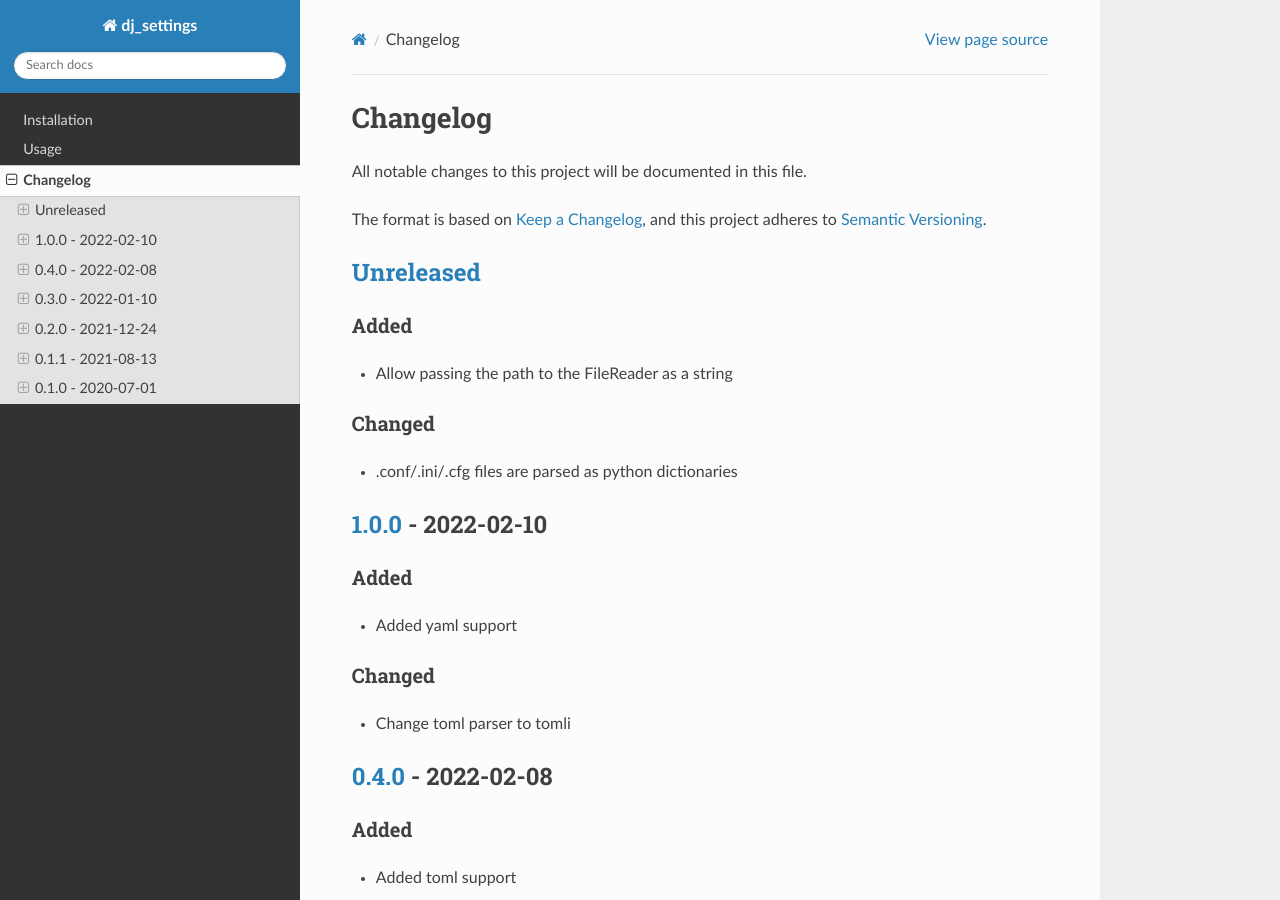
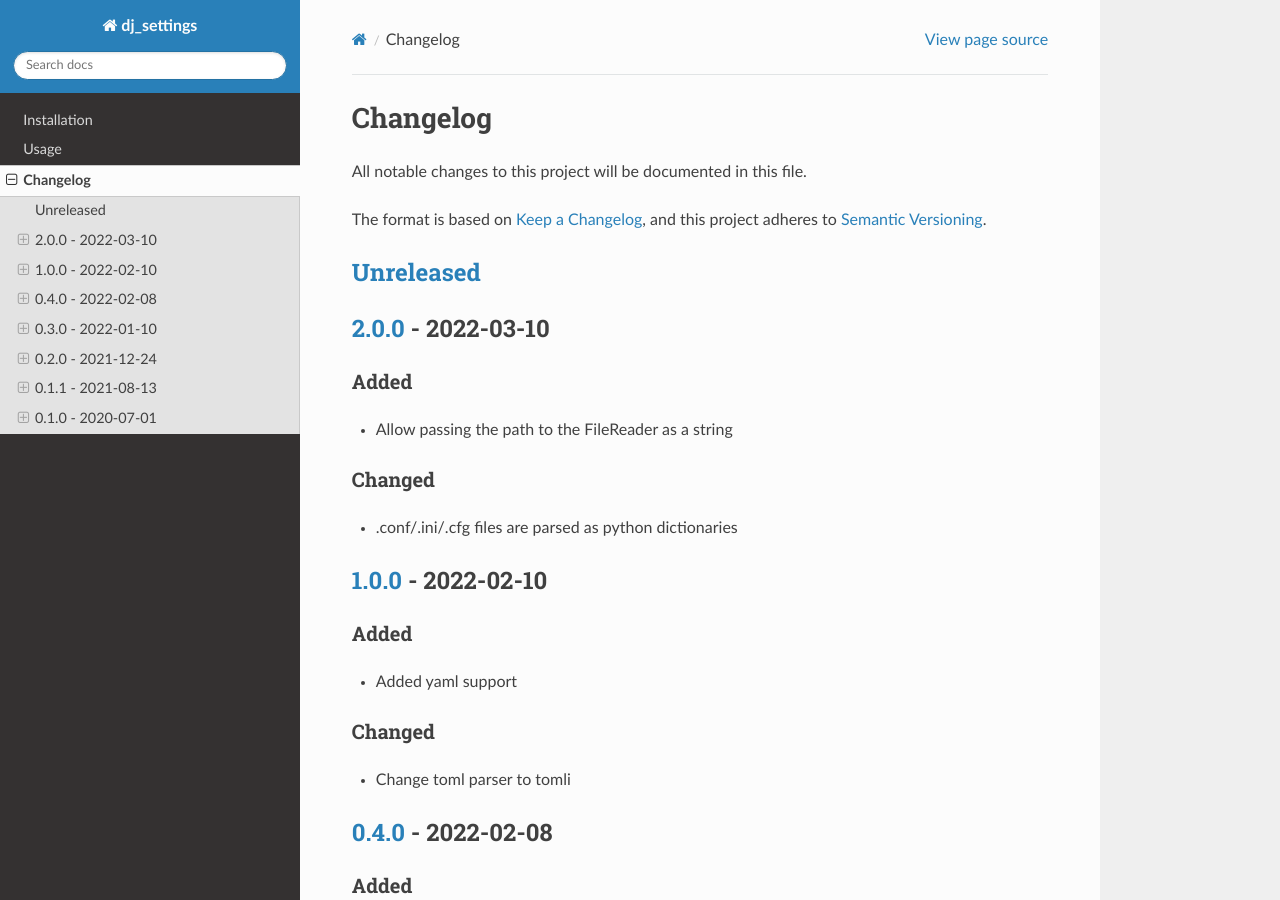
Before and after one commit to spapanik/dj_settings, a Sphinx documentation site: the page built from docs/source/changelog.rst, in a window 1280 px wide and 900 px high. Built offline with Sphinx 7.4.7 and the Read the Docs theme 2.0.0, drawn with Linux system fonts in a browser that asks for light colours.

Commit message:
Bump version

```diff
--- a/CHANGELOG.rst
+++ b/CHANGELOG.rst
@@ -8,6 +8,9 @@ The format is based on `Keep a Changelog`_, and this project adheres to `Semanti
 
 `Unreleased`_
 -------------
+
+`2.0.0`_ - 2022-03-10
+---------------------
 
 Added
 ^^^^^
@@ -69,7 +72,8 @@ Added
 * Allow including python files for settings
 
 
-.. _`unreleased`: https://github.com/spapanik/dj_settings/compare/v1.0.0...main
+.. _`unreleased`: https://github.com/spapanik/dj_settings/compare/v2.0.0...main
+.. _`2.0.0`: https://github.com/spapanik/dj_settings/compare/v1.0.0...v2.0.0
 .. _`1.0.0`: https://github.com/spapanik/dj_settings/compare/v0.4.0...v1.0.0
 .. _`0.4.0`: https://github.com/spapanik/dj_settings/compare/v0.3.0...v0.4.0
 .. _`0.3.0`: https://github.com/spapanik/dj_settings/compare/v0.2.0...v0.3.0
--- a/README.rst
+++ b/README.rst
@@ -38,7 +38,7 @@ The easiest way is to use `poetry`_ to manage your dependencies and add *dj_sett
 .. code-block:: toml
 
     [tool.poetry.dependencies]
-    dj_settings = "^1.0.0"
+    dj_settings = "^2.0.0"
 
 Usage
 ^^^^^
--- a/docs/source/installation.rst
+++ b/docs/source/installation.rst
@@ -7,7 +7,7 @@ The easiest way is to use `poetry`_ to manage your dependencies and add *dj_sett
 .. code-block:: toml
 
     [tool.poetry.dependencies]
-    dj_settings = "^1.0.0"
+    dj_settings = "^2.0.0"
 
 
 .. _poetry: https://python-poetry.org/
--- a/pyproject.toml
+++ b/pyproject.toml
@@ -26,7 +26,7 @@ testpaths = "tests"
 
 [tool.poetry]
 name = "dj_settings"
-version = "1.0.0"
+version = "2.0.0"
 description = "django settings manager"
 authors = [
     "Stephanos Kuma <stephanos@kuma.ai>",
```
